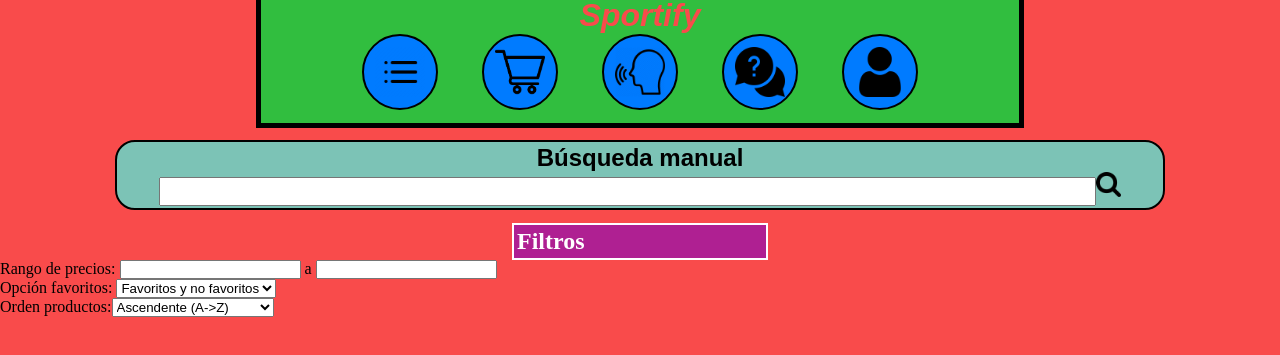
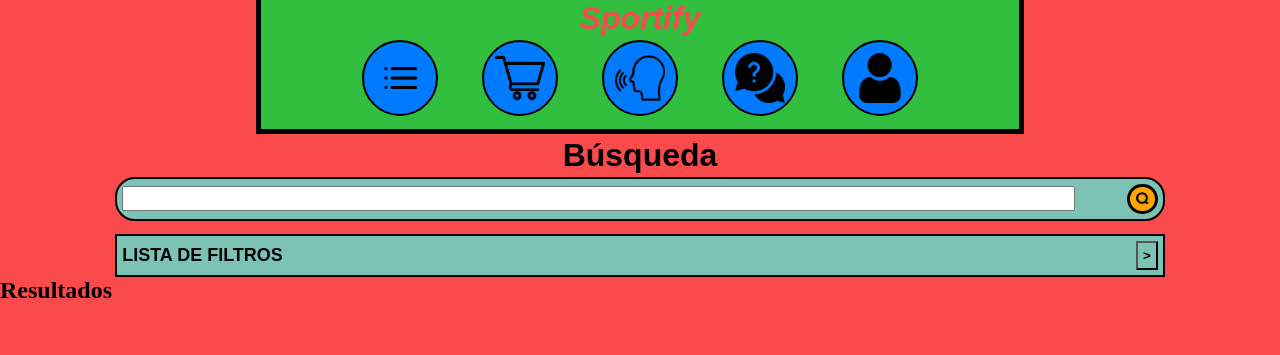
Before and after one commit to Rockstar1225/P.Final-G7, a website: page www/client/client_busqueda.html in a window 1280 px wide. Shown: the part 75-430 px from the top of the page. Drawn offline with nearby package versions, Linux system fonts and the light colour scheme; no server answers; files whose address does not match are found by name.

Commit message:
desarrollo filtros

```diff
--- a/www/client/client_busqueda.html
+++ b/www/client/client_busqueda.html
@@ -4,7 +4,7 @@
         <link rel='stylesheet' href='styles/style.css'>
         <link rel='stylesheet' href='styles/search.css'>
     </head>
-    <body>
+    <body onload="init_filt()">
         <header id="head_mobile">
             <h1 class="Title">Sportify</h1>
             <div class="images">
@@ -29,12 +29,13 @@
                 <button class="h_icons" onclick="logged(false)"><img src="imgs/profile_icon.webp" alt="profile" width="50" height="50"></button>
             </div>
         </header>
+        <h1>Búsqueda</h1>
         <div id="manual">
-            <h2>Búsqueda manual</h2>
-            <div><input id="search_p"><img src="./imgs/lupa.png" alt="lupa" width="25" height="25"></div>
+            <input id="search_p">
+            <img src="./imgs/lupa.png" alt="lupa" width="14" height="14">
         </div>
+        <div id="filt_command"><b>LISTA DE FILTROS</b><button id="b_filt" onclick="settingsCat('b_filt')">></button></div>
         <div id="filt">
-            <h2>Filtros</h2>
             <p id="price_range">Rango de precios: <input id="min_p"> a <input id="max_p"></p>
             <p id="fab_ft"> Opción favoritos: <select id="sel_fab" name="sel_fab">
                 <option value="mixed_fab">Favoritos y no favoritos</option>
@@ -46,6 +47,12 @@
                 <option value="p_up">Precio (Menor a mayor)</option>
                 <option value="p_down">Precio (Mayor a menor)</option></select></p>
         </div>
+        <div class="result_menu">
+            <h2>Resultados</h2>
+            <div id="result_list">
+            </div>
+        </div>
+
 
 
         <script type="text/javascript" src="./scripts/client.js"></script>
--- a/www/client/scripts/client.js
+++ b/www/client/scripts/client.js
@@ -37,7 +37,7 @@
   }
 
 
-//-----SECCIÓN AJUSTES DE USUARIO------------
+//-----SECCIÓN AJUSTES DE USUARIO/ FILTROS DE BÚSQUEDA------------
 function init_settings(){
   document.getElementById("user_settings").style.display = "none";
   document.getElementById("user_open").style.transform = "none";
@@ -45,6 +45,11 @@
   document.getElementById("not_open").style.transform = "none";
   document.getElementById("fav_settings").style.display = "none";
   document.getElementById("fav_open").style.transform = "none";
+}
+
+function init_filt(){
+  document.getElementById("filt").style.display = "none";
+  document.getElementById("b_filt").style.transform = "none";
 }
 
 
@@ -59,6 +64,9 @@
     }
     if (id == "fav_open"){
         submenu = document.getElementById("fav_settings");
+    }
+    if (id== "b_filt"){
+      submenu = document.getElementById("filt");
     }
     let rotation = bot.style.transform;
     if (rotation == "none"){
--- a/www/client/styles/search.css
+++ b/www/client/styles/search.css
@@ -1,29 +1,63 @@
-#manual{
+h1{
     text-align: center;
     font-family: Arial, Helvetica, sans-serif;
     padding: 2px;
+    margin:1px;
+}
+
+#manual{
+    display: flex;
+    justify-content: space-between;
+    align-items: center;
     background-color: 7CC3B6;
     border: 2px solid black;
     border-radius: 20px;
     margin-left: 9%;
     margin-right: 9%;
-    margin-top: 1%;
     margin-bottom: 1%;
+    padding: 5px;
 }
 
 #search_p{
-    width: 90%;
+    width: 92%;
     font-size: large;
-    padding: 2px;
 
 }
 
+#manual > img{
+    border: solid black 3px;
+    border-radius: 50%;
+    background-color: orange;
+    padding: 0.5%;
+}
 
- #filt > h2{
-    color: white;
-    background-color: AF2092;
-    border: 2px solid white;
-    padding: 3px;
-    margin-left: 40%;
-    margin-right: 40%;
+
+ #filt_command{
+    display: flex;
+    justify-content: space-between;
+    align-items: center;
+    font-family: Arial, Helvetica, sans-serif;
+    font-size: large;
+    background-color: 7CC3B6;
+    border: 2px solid black;
+    margin-left: 9%;
+    margin-right: 9%;
+    padding: 5px;
  }
+
+ #b_filt{
+    background-color: 7CC3B6;
+    font-weight: 700;
+    padding: 5px;
+ }
+
+ #filt{
+    font-family: Arial, Helvetica, sans-serif;
+    font-size: large;
+    font-weight: 700;
+    background-color: white;
+    border: 2px solid black;
+    margin-left: 9%;
+    margin-right: 9%;
+    padding: 5px;
+ }
```
